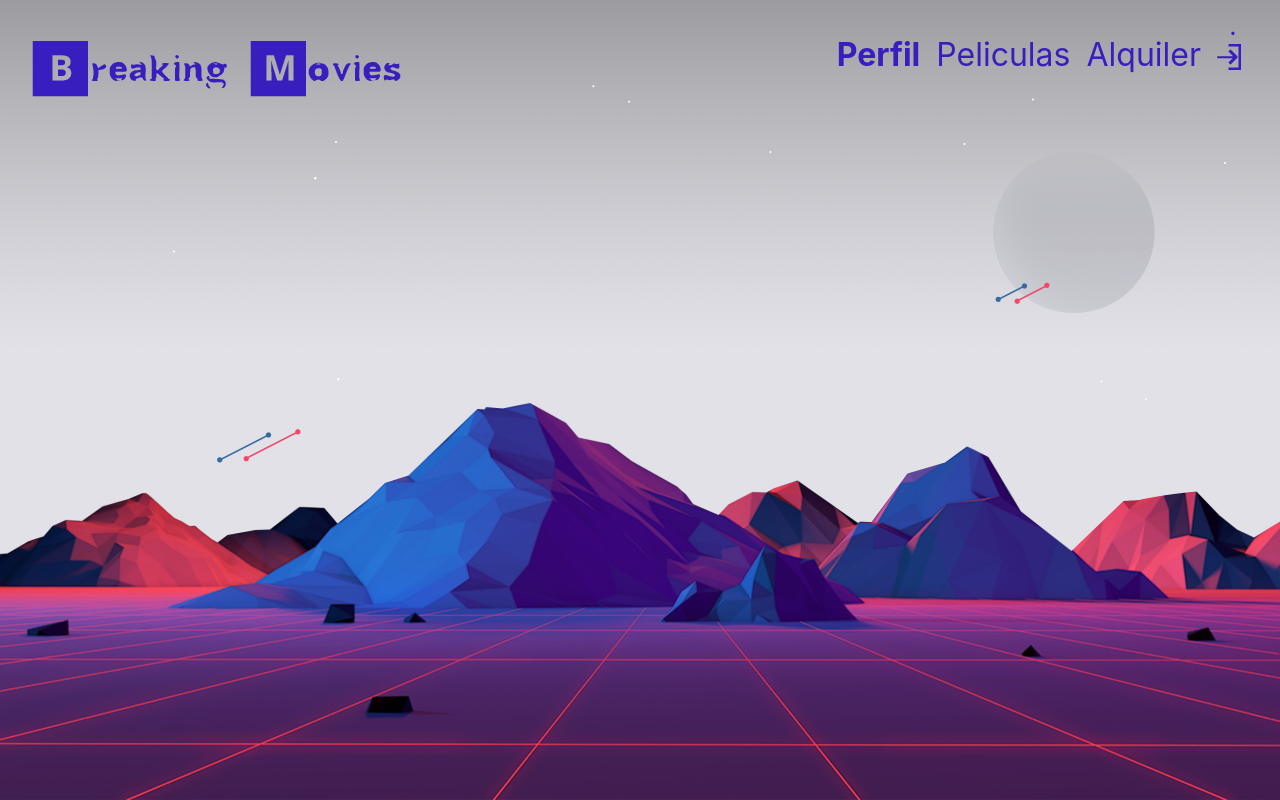
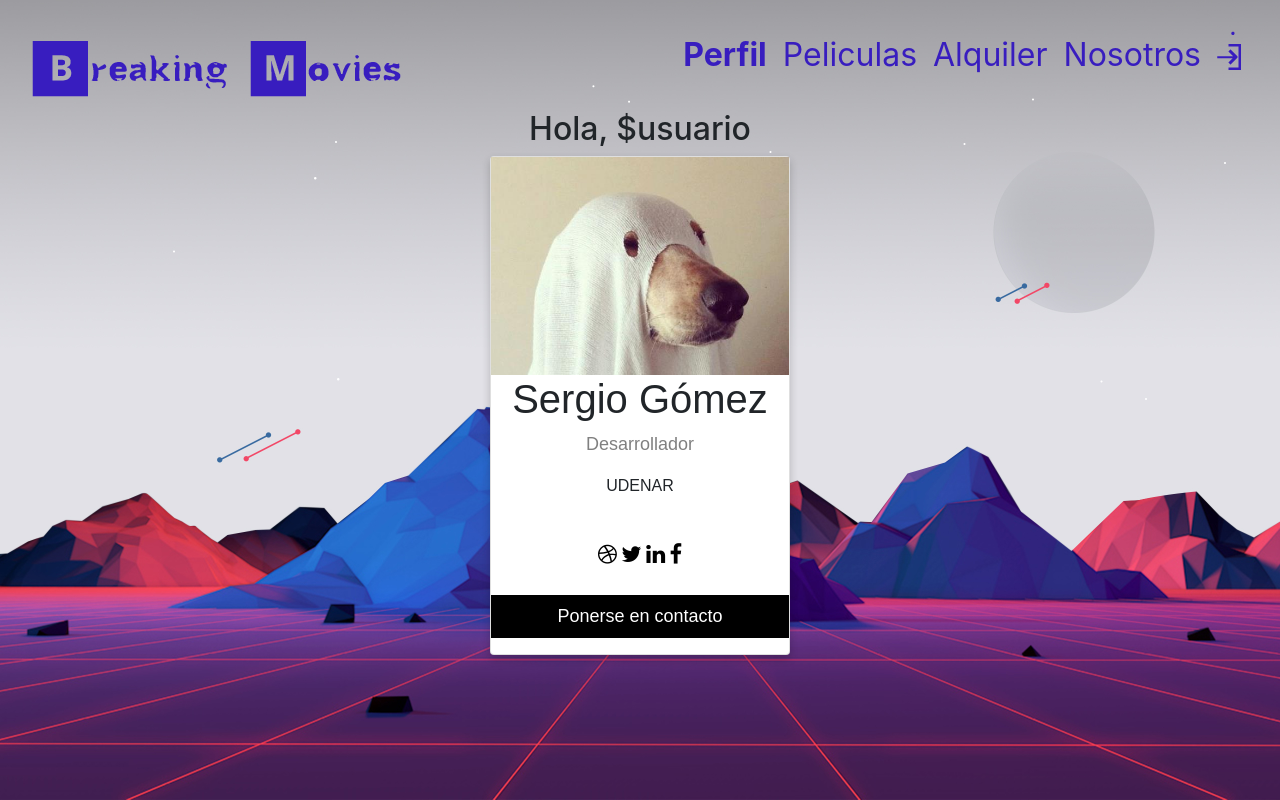
Before and after one commit to Juaneco-1/ProyectoSeminario, a PHP site: page /perfil.php in a window 1280 px wide. Run offline with PHP 8.4, Linux system fonts and the light colour scheme.

Commit message:
pagina nosotros, perfil, e icono

```diff
--- a/alquiler.php
+++ b/alquiler.php
@@ -2,9 +2,10 @@
 <html lang="en">
 
 <head>
+    <link rel="Shortcut Icon" href="img/bamo1.png" type="image/png" />
     <meta charset="UTF-8">
     <meta name="viewport" content="width=device-width, initial-scale=1.0">
-    <title>Peliculas</title>
+    <title>Alquiler</title>
     <link rel="stylesheet" href="index.css">
 
     <!-- Bootstrap -->
@@ -36,6 +37,8 @@
             <li class="nav-item active"><a class="nav-link" style="color: #381DBF;    font-size: 2rem " href="peliculas.php">
                         Peliculas</a></li>
             <li class="nav-item"><a class="nav-link" style="color: #381DBF;    font-size: 2rem" href="alquiler.php"><strong>Alquiler</strong> </a></li>
+
+            <li class="nav-item"><a class="nav-link" style="color: #381DBF;    font-size: 2rem" href="nosotros.php">Nosotros</a></li>
             <li class="nav-item"><a class="nav-link" href="index.php">
                     <div class="salir">
                         <img src="./img/exit2.png" alt="salir">
--- a/index.php
+++ b/index.php
@@ -2,6 +2,7 @@
 <html>
   <head>
     <title>Login</title>
+    <link rel="Shortcut Icon" href="img/bamo1.png" type="image/png" />
     <link rel="stylesheet" href="index.css">
     <link
       rel="stylesheet"
@@ -34,7 +35,7 @@
                       if(isset($_GET["fallo"]) && $_GET["fallo"] == 'true')
                       {
 
-                        echo "<div style='color:red' >Usuario o contraseña invalido </div>";
+                        echo "<div style='color:  red' >Usuario o contraseña invalido </div>";
                       }
 
                     ?>
--- a/peliculas.php
+++ b/peliculas.php
@@ -2,6 +2,7 @@
 <html lang="en">
 
 <head>
+    <link rel="Shortcut Icon" href="img/bamo1.png" type="image/png" />
     <meta charset="UTF-8">
     <meta name="viewport" content="width=device-width, initial-scale=1.0">
     <title>Peliculas</title>
@@ -38,6 +39,7 @@
                         Peliculas
                     </strong></a></li>
             <li class="nav-item"><a class="nav-link" style="color: #381DBF;    font-size: 2rem" href="alquiler.php">Alquiler</a></li>
+            <li class="nav-item"><a class="nav-link" style="color: #381DBF;    font-size: 2rem" href="nosotros.php">Nosotros</a></li>
             <li class="nav-item"><a class="nav-link" href="index.php">
                     <div class="salir">
                         <img src="./img/exit2.png" alt="salir">
--- a/perfil.php
+++ b/perfil.php
@@ -2,9 +2,10 @@
 <html lang="en">
 
 <head>
+    <link rel="Shortcut Icon" href="img/bamo1.png" type="image/png" />
     <meta charset="UTF-8">
     <meta name="viewport" content="width=device-width, initial-scale=1.0">
-    <title>Peliculas</title>
+    <title>Perfil</title>
     <link rel="stylesheet" href="index.css">
 
     <!-- Bootstrap -->
@@ -21,6 +22,45 @@
         setInterval("actualizar()", 200000);
     </script>
     <meta charset="utf-8">
+    <link rel="stylesheet" href="https://cdnjs.cloudflare.com/ajax/libs/font-awesome/4.7.0/css/font-awesome.min.css">
+<style>
+    .card {
+        box-shadow: 0 4px 8px 0 rgba(0, 0, 0, 0.2);
+        max-width: 300px;
+        margin: auto;
+        text-align: center;
+        font-family: arial;
+    }
+
+    .title {
+        color: grey;
+        font-size: 18px;
+    }
+
+    button {
+        border: none;
+        outline: 0;
+        display: inline-block;
+        padding: 8px;
+        color: white;
+        background-color: #000;
+        text-align: center;
+        cursor: pointer;
+        width: 100%;
+        font-size: 18px;
+    }
+
+    a {
+        text-decoration: none;
+        font-size: 22px;
+        color: black;
+    }
+
+    button:hover,
+    a:hover {
+        opacity: 0.7;
+    }
+</style>
 </head>
 
 
@@ -35,9 +75,10 @@
             <li class="nav-item"><a class="nav-link" style="color: #381DBF;    font-size: 2rem" href="perfil.php"><strong>Perfil</strong> </a></li>
             <li class="nav-item active"><a class="nav-link" style="color: #381DBF;    font-size: 2rem " href="peliculas.php">
 
-                        Peliculas
-                    </a></li>
+                    Peliculas
+                </a></li>
             <li class="nav-item"><a class="nav-link" style="color: #381DBF;    font-size: 2rem" href="alquiler.php">Alquiler</a></li>
+            <li class="nav-item"><a class="nav-link" style="color: #381DBF;    font-size: 2rem" href="nosotros.php">Nosotros</a></li>
             <li class="nav-item"><a class="nav-link" href="index.php">
                     <div class="salir">
                         <img src="./img/exit2.png" alt="salir">
@@ -47,8 +88,24 @@
     </div>
 </nav>
 
+
+
 <body>
+    <h2 style="text-align:center">Hola, $usuario</h2>
 
+    <div class="card">
+        <img src="./img/sergio.jpg" alt="tu imagen" style="width:100%">
+        <h1>Sergio Gómez</h1>
+        <p class="title">Desarrollador</p>
+        <p>UDENAR</p>
+        <div style="margin: 24px 0;">
+            <a href="#"><i class="fa fa-dribbble"></i></a>
+            <a href="#"><i class="fa fa-twitter"></i></a>
+            <a href="#"><i class="fa fa-linkedin"></i></a>
+            <a href="#"><i class="fa fa-facebook"></i></a>
+        </div>
+        <p><button>Ponerse en contacto</button></p>
+    </div>
 
 </body>
 
```
Also changed, not shown: fuente.html (deleted, +0 -16 lines), nosotros.php (added, +86 -0 lines), img/bamo.png (added), img/bamo1.png (added), img/bamoo.png (added), img/favico.ico (added), img/jose.jpg (added), img/prueba.png (added), img/sergio.jpg (added), 1 other file.
